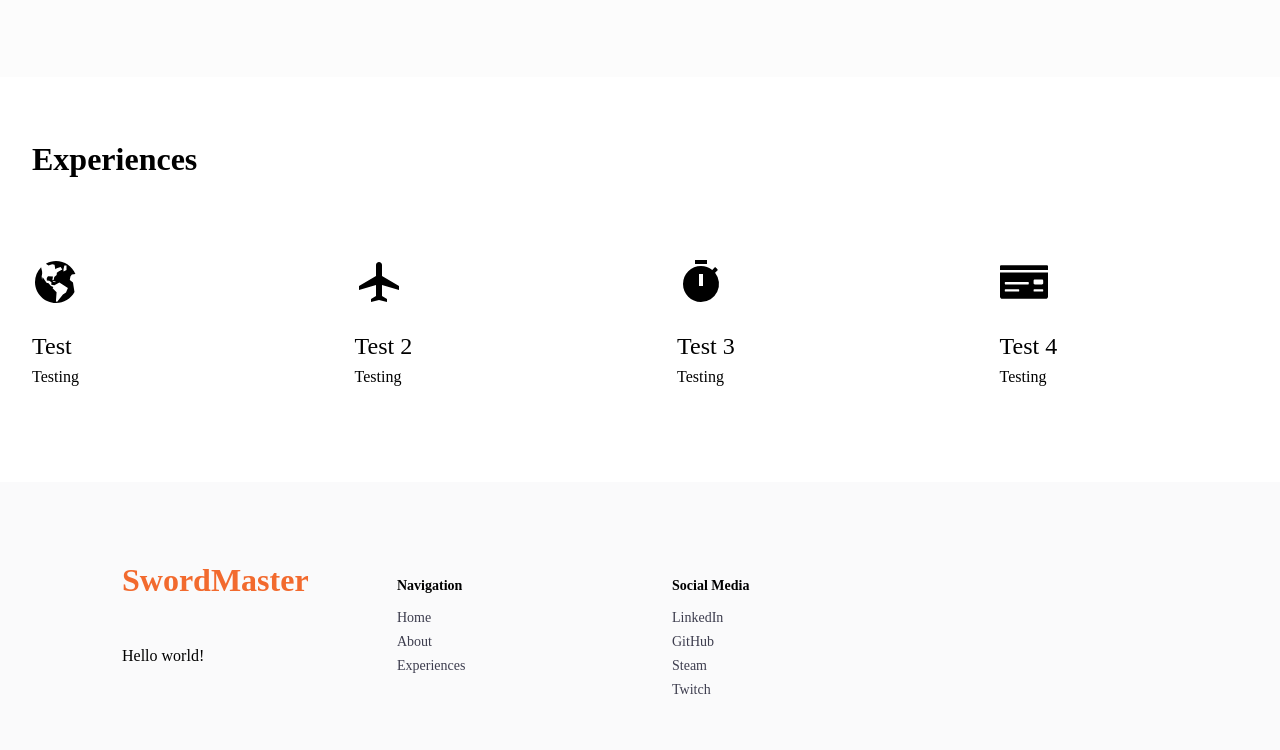
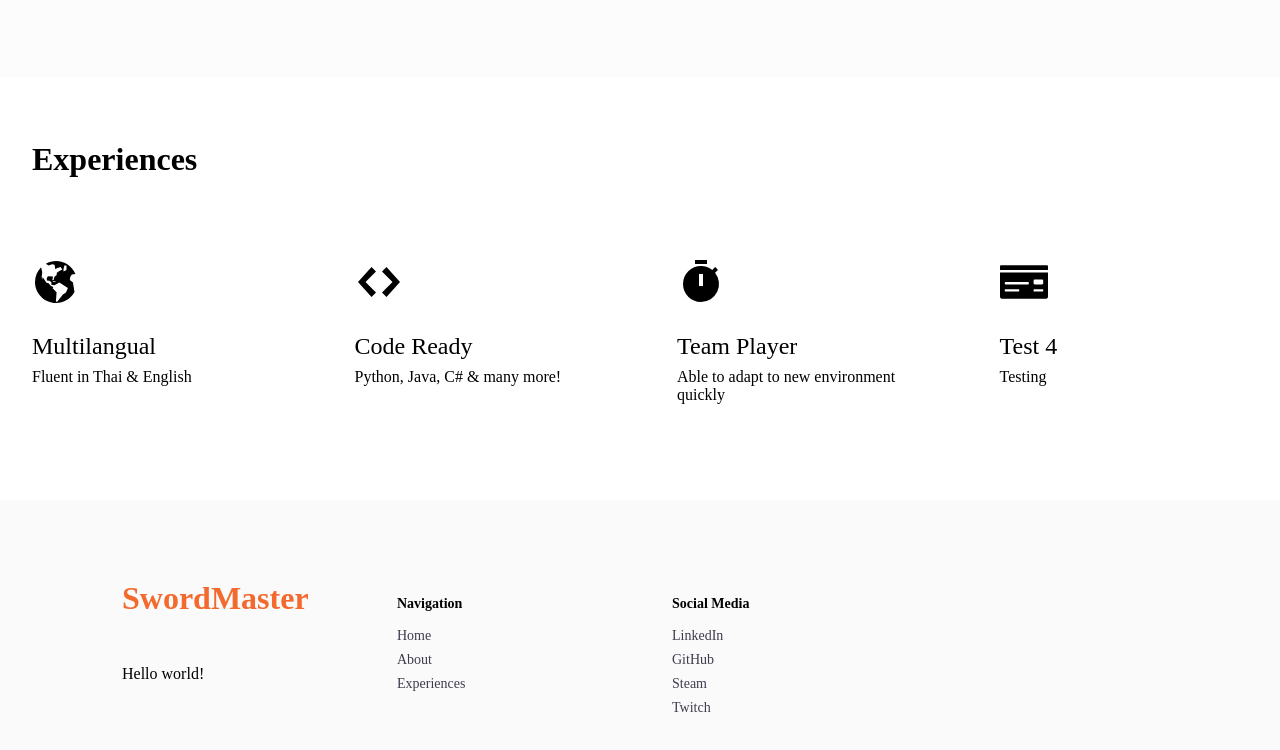
Before and after one commit to swordmaster191/swordmaster191.github.io, a Gatsby site: page / in a window 1280 px wide. Shown: the part 1474-2224 px from the top of the page. Built offline with nearby package versions, Linux system fonts and the light colour scheme; Gatsby itself is replaced by a stand-in of ours.

Commit message:
Modified stats page

```diff
--- a/src/components/Stats.js
+++ b/src/components/Stats.js
@@ -1,24 +1,25 @@
 import React from 'react'
 import styled from 'styled-components'
 import {GiEarthAmerica} from 'react-icons/gi'
-import {MdAirplanemodeActive, MdTimer} from 'react-icons/md'
+import {MdTimer} from 'react-icons/md'
 import {FaMoneyCheck} from 'react-icons/fa'
+import { GoCode } from 'react-icons/go'
 
 const StatsData = [
     {
         icon: (<GiEarthAmerica/>),
-        title: "Test",
-        desc: "Testing"
+        title: "Multilangual",
+        desc: "Fluent in Thai & English"
     },
     {
-        icon: (<MdAirplanemodeActive/>),
-        title: "Test 2",
-        desc: "Testing"
+        icon: (<GoCode/>),
+        title: "Code Ready",
+        desc: "Python, Java, C# & many more!"
     },
     {
         icon: (<MdTimer/>),
-        title: "Test 3",
-        desc: "Testing"
+        title: "Team Player",
+        desc: "Able to adapt to new environment quickly"
     },
     {
         icon: (<FaMoneyCheck/>),
```
